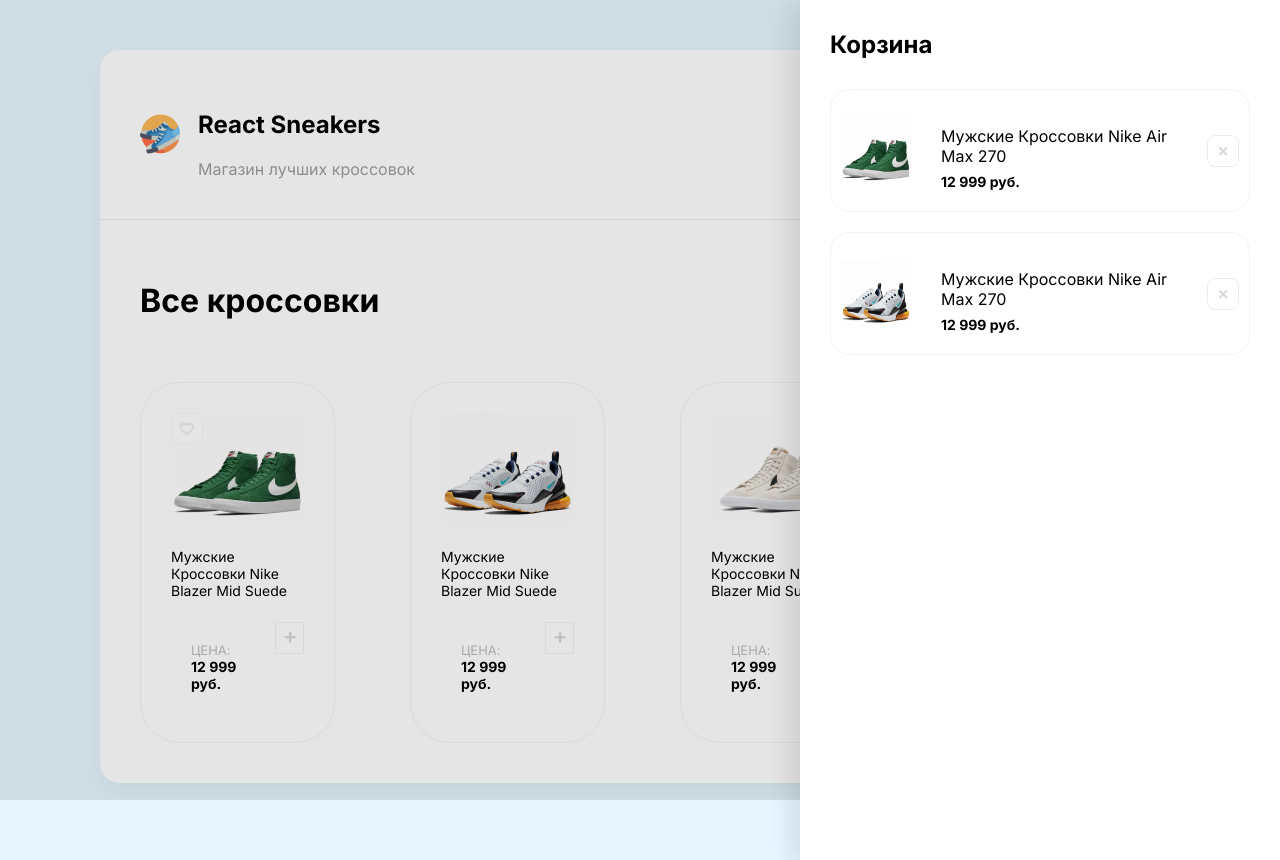
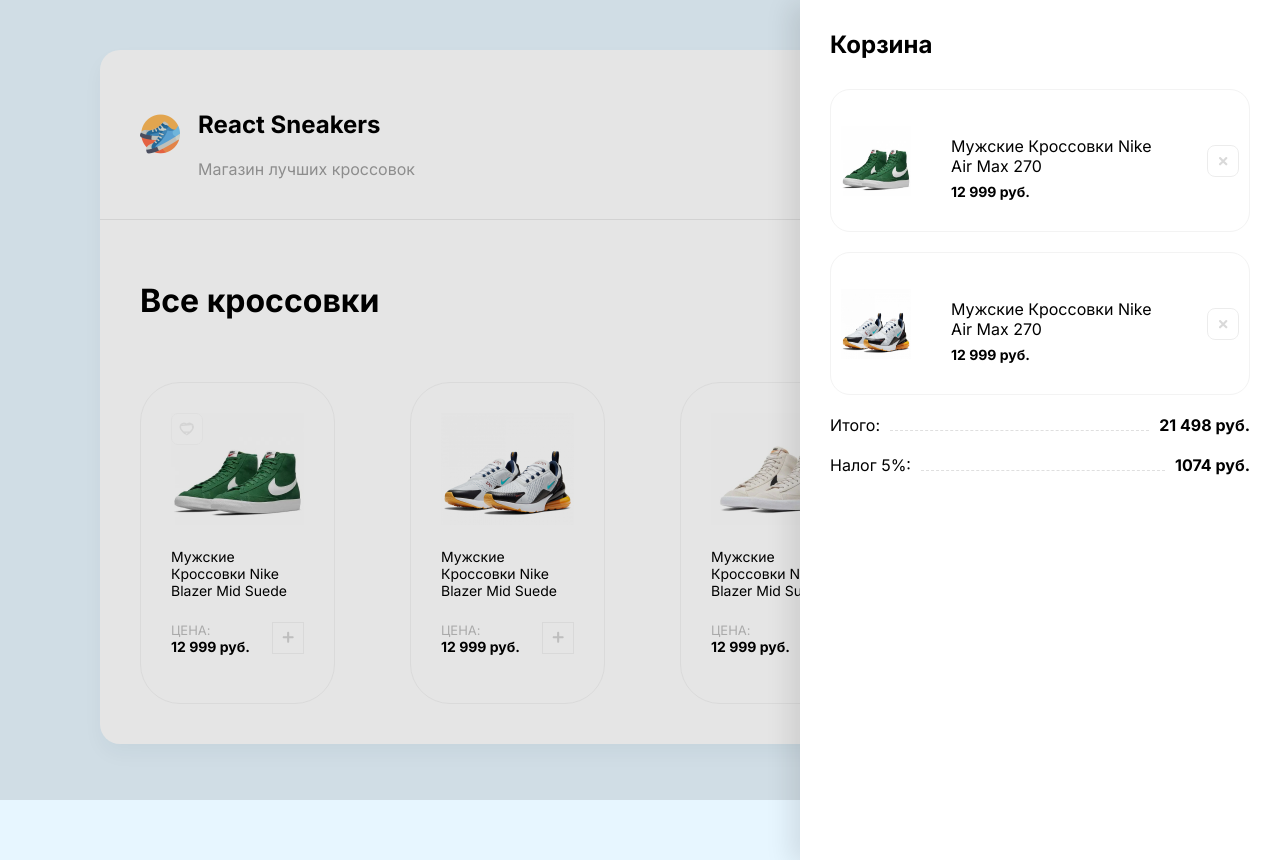
Before and after one commit to Valik04/react-sneakers, a React (Create React App) app: page / in a window 1280 px wide. Shown: the top 860 px of the page. Built offline with nearby package versions, Linux system fonts and the light colour scheme.

Commit message:
fix card

```diff
--- a/src/App.js
+++ b/src/App.js
@@ -2,8 +2,6 @@
 function App() {
   return (
     <div className="wrapper">
-
-
       <div className="overlay">
         <div className='drawer'>
           <h2>Корзина</h2>
@@ -25,6 +23,23 @@
             </div>
             <img className='removeBtn' width={32} height={32} src='/img/btn-remove.svg' alt='Remove'/>
           </div>
+
+
+          <div className="items">
+            <ul className= 'cartTotalBlock'>
+              <li>
+                <span>Итого: </span>
+                <diV> </diV>
+                <b>21 498 руб. </b>
+              </li>
+              <li>
+                <span>Налог 5%: </span>
+                <diV> </diV>
+                <b>1074 руб. </b>
+              </li>
+            </ul>
+          </div>
+
 
         </div>
       </div>
--- a/src/index.scss
+++ b/src/index.scss
@@ -114,8 +114,9 @@
   }
 
   .card{
+
     border: 1px solid #F3F3F3;
-
+    height: 260px;
     width: 220px;
     border-radius: 40px;
     padding: 30px;
@@ -147,6 +148,7 @@
     display: flex;
     justify-content: space-between;
 
+
     button{
       background: #ffffff;
       border: 1px solid #f2f2f2;
@@ -160,6 +162,7 @@
   .cardInfo{
     display: flex;
     flex-direction: column;
+
 
     span{
       color: #BDBDBD;
@@ -190,6 +193,9 @@
   box-shadow: -10px 4px 24px rgba(0,0,0,0.1);
   padding: 30px;
 
+
+
+
   h2{
     margin: 0;
     font-size: 24px;
@@ -204,6 +210,11 @@
   border-radius: 20px;
   overflow: hidden;
   margin-bottom: 20px;
+
+
+  .cardInfo{
+    margin: 30px;
+  }
 
 
   p{
@@ -230,6 +241,23 @@
   }
 }
 
-.cardInfo{
-  margin: 20px;
+
+.items{
+
+  .cartTotalBlock{
+    div{
+      flex: 1;
+      height: 1px;
+      border-bottom: 1px dashed #DFDFDF;
+      position: relative;
+      top: -4px;
+      margin: 0 10px;
+    }
+
+    li{
+      display: flex;
+      align-items: flex-end;
+      margin-bottom: 20px;
+    }
+  }
 }
```
